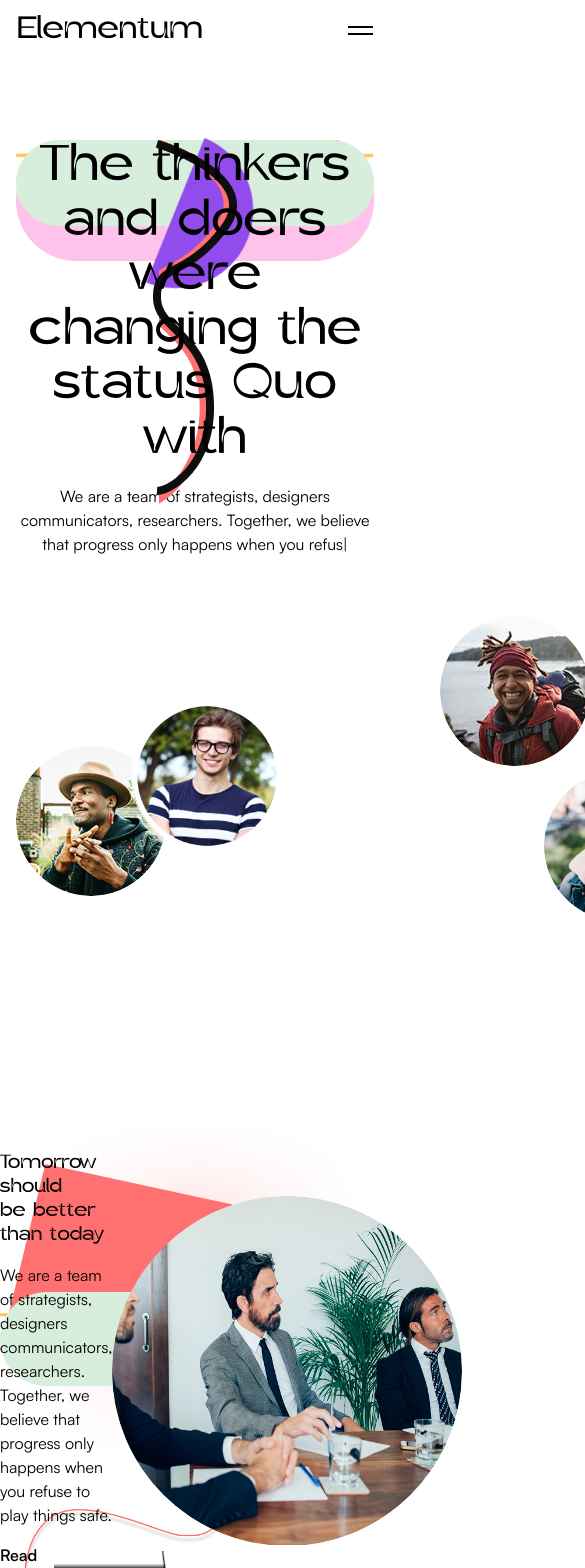
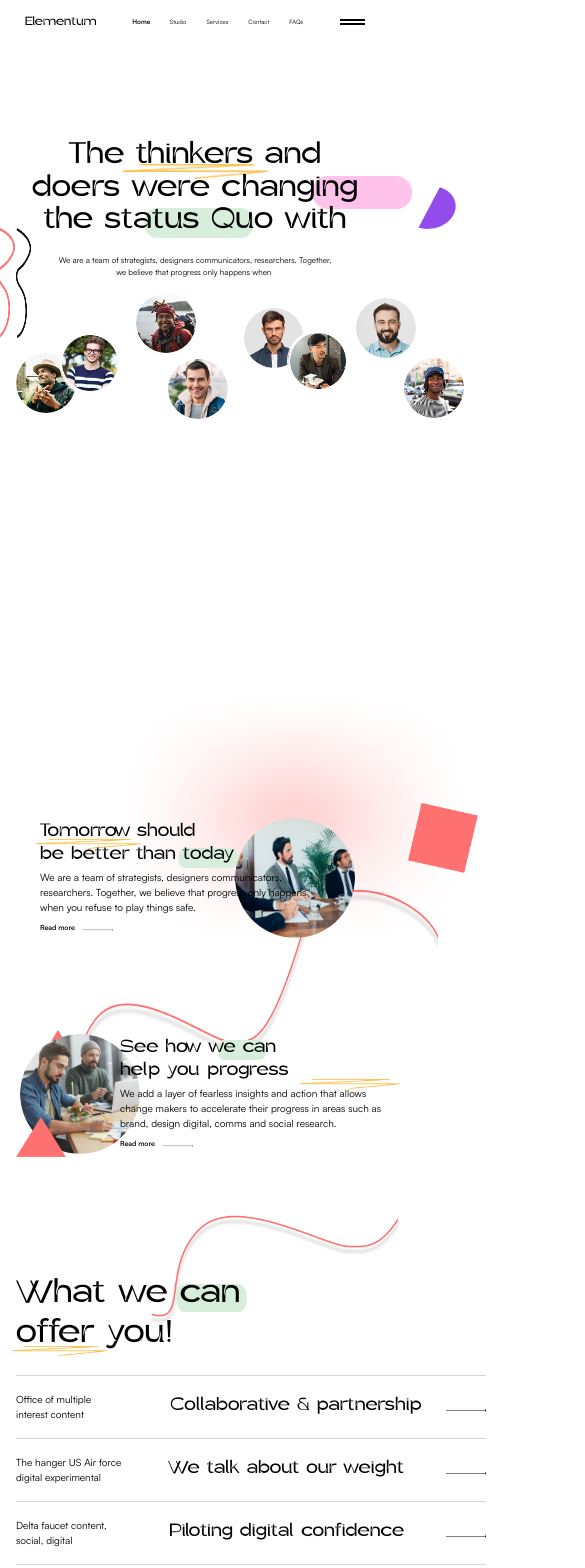
Before and after one commit to rekha-sree06/frontend-assignment, a React (Vite) app: page / in a window 390 px wide. Shown: the top 1568 px of the page, 585 px wide, since content can reach past the window. Built offline with nearby package versions, Linux system fonts and the light colour scheme.

Commit message:
Fix responsiveness

```diff
--- a/src/components/About/About.jsx
+++ b/src/components/About/About.jsx
@@ -18,81 +18,117 @@ function About() {
     };
 
   return (
-  <section id="Studio"  className="scroll-mt-24">
+  <section id="Studio"  className="mt-10 scroll-mt-15 lg:scroll-mt-24">
     <img src={doodle6} alt=""
         className="
         absolute
-        mt-70
+        mt-18
+        lg:mt-70
+        left-12
         lg:left-80
+        w-[450px]
+        h-[250px]
         lg:w-[1150px]
         lg:h-[400px]" />
     <img src={doodle7} alt=""
         className="
         absolute
-        mt-110
+        mt-53
+        lg:mt-110
+        left-7
         lg:left-42
+        w-[60px]
         lg:w-[170px]
+        h-[50px]
         lg:h-[150px]" />
     <motion.div {...fadeIn} className="flex justify-between items-center">
         <img src={doodle1} alt=""
         className="
         absolute
-        pb-40
+        pb-30
+        lg:pb-40
+        left-25
         lg:left-100
+        w-[400px]
         lg:w-[700px]
+        h-[400px]
         lg:h-[700px]" />
         <img src={doodle2} alt=""
         className="
         absolute
-        mb-47
+        mb-20
+        lg:mb-47
+        left-102
         lg:left-312
+        w-[70px]
+        h-[70px]
         lg:w-[150px]
         lg:h-[150px]" />
         <img src={doodle3} alt=""
         className="
         absolute
-        mb-28
+        mb-17
+        lg:mb-28
+        left-9
         lg:left-50
+        w-[105px]
         lg:w-[200px]
+        h-[10px]
         lg:h-[20px]" />
         <img src={doodle4} alt=""
         className="
         absolute
-        mb-16
+        mb-10
+        lg:mb-16
+        left-44.5
         lg:left-120
+        w-[60px]
         lg:w-[116px]
+        h-[20px]
         lg:h-[40px]" />
         <div className="
         relative
+        left-10
         lg:left-50
         flex
         flex-col
         z-20">
             <p className="
+            text-[15px]
             lg:text-[30px]
+            w-[200px]
             lg:w-[500px]">
                 Tomorrow should <br />be better than today
             </p>
             <p className="
             font-[Satoshi]
+            text-[10px]
             lg:text-[14px]
+            w-[275px]
             lg:w-[449px]
-            pt-4">
+            pt-1
+            lg:pt-4">
                 We are a team of strategists, designers communicators, researchers.
                 Together, we believe that progress only happens when you refuse to play things safe.
             </p>
             <div className="
             font-[Satoshi]
+            text-[7px]
             lg:text-[12px]
-            pt-4
+            pt-2
+            lg:pt-4
             font-semibold
             flex
-            gap-4">
+            gap-2
+            lg:gap-4">
                 <p>Read more</p>
                 <img src={doodle5} alt=""
                 className="
                 relative
-                mt-2
+                mt-1.5
+                lg:mt-2
+                w-[30px]
+                h-[2px]
                 lg:w-[60px]
                 lg:h-[5px]
                 hover:w-[70px]" />
@@ -101,9 +137,12 @@ function About() {
         <img src={person1}
         alt=""
         className="
-            w-[350px]
-            h-[350px]
+            w-[120px]
+            h-[120px]
+            lg:w-[420px]
+            lg:h-[420px]
             rounded-full
+            right-10
             lg:right-45
             relative
         "/>
@@ -112,32 +151,44 @@ function About() {
         <img src={person2}
         alt=""
         className="
-            w-[350px]
-            h-[350px]
+            w-[120px]
+            h-[120px]
+            lg:w-[420px]
+            lg:h-[420px]
             rounded-full
+            left-5
             lg:left-50
             relative
         "/>
         <img src={doodle4} alt=""
             className="
             absolute
-            mb-39.5
+            mb-22
+            lg:mb-39.5
+            left-54.5
             lg:left-207.5
+            w-[48px]
             lg:w-[95px]
+            h-[20px]
             lg:h-[40px]" />
             <img src={doodle3} alt=""
-        className="
-        absolute
-        mb-6.5
-        lg:left-250
-        lg:w-[200px]
-        lg:h-[20px]" />
+            className="
+            absolute
+            mb-5
+            lg:mb-6.5
+            left-75
+            lg:left-250
+            w-[100px]
+            lg:w-[200px]
+            h-[10px]
+            lg:h-[20px]" />
         <div className="
         relative
         lg:right-45
         flex
         flex-col">
             <p className="
+            text-[15px]
             lg:text-[30px]
             lg:w-[500px]">
                 See how we can <br />help you progress
@@ -146,23 +197,32 @@ function About() {
             relative
             z-10
             font-[Satoshi]
+            text-[10px]
             lg:text-[14px]
+            w-[275px]
             lg:w-[449px]
-            pt-4">
+            pt-1
+            lg:pt-4">
                 We add a layer of fearless insights and action that allows change makers to accelerate their progress in areas such as brand, design digital, comms and social research.
             </p>
             <div className="
             font-[Satoshi]
+            text-[7px]
             lg:text-[12px]
-            pt-4
+            pt-2
+            lg:pt-4
             font-semibold
             flex
-            gap-4">
+            gap-2
+            lg:gap-4">
                 <p>Read more</p>
                 <img src={doodle5} alt=""
                 className="
                 relative
-                mt-2
+                mt-1.5
+                lg:mt-2
+                w-[30px]
+                h-[2px]
                 lg:w-[60px]
                 lg:h-[5px]
                 hover:w-[70px]" />
@@ -170,8 +230,12 @@ function About() {
             <img src={doodle8} alt=""
             className="
             absolute
+            -left-26
             lg:-left-100
-            mt-42
+            mt-20
+            lg:mt-42
+            w-[50px]
+            h-[40px]
             lg:w-[140px]
             lg:h-[120px]" />
         </div>
--- a/src/components/Footer/Footer.jsx
+++ b/src/components/Footer/Footer.jsx
@@ -10,46 +10,46 @@ function Footer() {
   return (
   <section id="FAQs" className="bg-[#D7EEDD]">
     <motion.div {...fadeIn} className=" flex flex-col items-center">
-      <div className="border-t border-[#000000] lg:w-[1300px]" />
-      <div className=" flex justify-between mt-15 lg:w-[1300px]">
-        <div className="flex flex-col gap-7">
-          <h3>Company</h3>
-          <ul className="flex flex-col font-['Satoshi'] gap-5">
+      <div className="border-t border-[#000000] w-[500px] lg:w-[1300px]" />
+      <div className=" flex justify-between w-[500px] lg:w-[1300px] p-6">
+        <div className="flex flex-col gap-4 lg:gap-7">
+          <h3 className=" text-[10px] lg:text-[25px]">Company</h3>
+          <ul className="text-[8px] lg:text-[20px] flex flex-col font-['Satoshi'] gap-3 lg:gap-5">
             <li>Home</li>
             <li>Studio</li>
             <li>Service</li>
             <li>Blog</li>
           </ul>
         </div>
-        <div className="flex flex-col gap-7">
-          <h3>Term & Policies</h3>
-          <ul className="flex flex-col font-['Satoshi'] gap-5">
+        <div className="flex flex-col gap-4 lg:gap-7">
+          <h3 className=" text-[10px] lg:text-[25px]">Term & Policies</h3>
+          <ul className="text-[8px] lg:text-[20px] flex flex-col font-['Satoshi'] gap-3 lg:gap-5">
             <li>Privacy Policy</li>
             <li>Term & Conditions</li>
             <li>Explore</li>
             <li>Accessibility</li>
           </ul>
         </div>
-        <div className="flex flex-col gap-7">
-          <h3>Follow Us</h3>
-          <ul className="flex flex-col font-['Satoshi'] gap-5">
+        <div className="flex flex-col gap-4 lg:gap-7">
+          <h3 className=" text-[10px] lg:text-[25px]">Follow Us</h3>
+          <ul className="text-[8px] lg:text-[20px] flex flex-col font-['Satoshi'] gap-3 lg:gap-5">
             <li>Instagram</li>
             <li>LinkedIn</li>
             <li>Youtube</li>
             <li>Twitter</li>
           </ul>
         </div>
-        <div className="flex flex-col gap-7">
-          <h3>Contact</h3>
-          <ul className="flex flex-col font-['Satoshi'] gap-5 lg:w-[160px]">
+        <div className="flex flex-col gap-4 lg:gap-7">
+          <h3 className=" text-[10px] lg:text-[20px]">Contact</h3>
+          <ul className="text-[8px] lg:text-[20px] flex flex-col font-['Satoshi'] gap-3 lg:gap-5 w-[130px] lg:w-[260px]">
             <li>1498w Fluton ste, STE 2D Chicago, IL 63867.</li>
             <li>(123) 456789000</li>
             <li>info@elementum.com</li>
           </ul>
         </div>
       </div>
-      <div className="pt-25 pb-10">
-        <p className="font-['Satoshi'] lg:text-[13px]">
+      <div className="pt-10 lg:pt-25 pb-10">
+        <p className="font-['Satoshi'] text-[7px] lg:text-[13px]">
           ©2023 Elementum. All rights reserved
         </p>
       </div>
--- a/src/components/Hero/Hero.jsx
+++ b/src/components/Hero/Hero.jsx
@@ -22,7 +22,7 @@ function Hero() {
         transition: { duration: 1.2 },
     };
 
-    const profileImage ="w-[150px] h-[150px] rounded-full object-cover";
+    const profileImage ="w-[60px] h:[60px] sm:w-[100px] sm:h-[100px] md:w-[130px] md:w-[130px] lg:w-[150px] lg:h-[150px] rounded-full object-cover";
 
     return (
         <section
@@ -46,57 +46,81 @@ function Hero() {
                     flex-col
                     items-center
 
-                    min-h-[1011px]
-
                 "
             >
                 <img src={underline} alt="" className="
                 absolute
-                lg:top-17
-                lg:w-[380px]
-                lg:h-[40px]" />
+                top-6
+                lg:top-13
+                w-[145px]
+                lg:w-[300px]
+                h-[15px]
+                lg:h-[30px]" />
                 <img src={doodle1} alt="" className="
                 absolute
-                lg:top-23
-                lg:left-223
-                lg:w-[260px]
-                lg:h-[90px]" />
+                top-9
+                lg:top-17
+                left-74
+                lg:left-213
+                w-[100px]
+                h-[33px]
+                lg:w-[210px]
+                lg:h-[70px]" />
                 <img src={doodle2} alt="" className="
                 absolute
-                lg:top-45
-                lg:left-115
-                lg:w-[280px]
-                lg:h-[70px]" />
+                top-17
+                lg:top-35
+                left-32
+                lg:left-130
+                w-[110px]
+                h-[30px]
+                lg:w-[210px]
+                lg:h-[60px]" />
                 <img src={doodle3} alt="" className="
                 absolute
-                lg:top-35
-                lg:left-305
+                top-12
+                lg:top-23
+                left-100
+                lg:left-300
+                w-[40px]
+                h-[40px]
                 lg:w-[80px]
                 lg:h-[85px]
                 -rotate-8" />
                 <img src={doodle4} alt="" className="
                 absolute
-                lg:top-58
+                top-22
+                -left-4
+                lg:top-47
                 lg:-left-12
+                w-[15px]
+                h-[110px]
                 lg:w-[50px]
                 lg:h-[250px]" />
                 <img src={doodle5} alt="" className="
                 absolute
-                lg:top-58
+                top-22
+                lg:top-47
                 lg:left-0
+                left-0
+                w-[15px]
+                h-[110px]
                 lg:w-[50px]
                 lg:h-[250px]" />
                 <h1
                 className="
-                    w-full
-                    max-w-[900px]
+                    w-[350px]
+                    sm:w-[500px]
+                    md:w-[700px]
+                    lg:w-[900px]max-w-[1000px]
                     mx-auto
 
                     text-center
 
-                    text-[42px]
-                    sm:text-[64px]
-                    lg:text-[65px]
+                    text-[25px]
+                    sm:text-[30px]
+                    md:text-[45px]
+                    lg:text-[50px]
                     relative
                     leading-[1.3]
                     z-10
@@ -119,10 +143,14 @@ function Hero() {
                         text-center
                         pt-4
 
+                        w-[280px]
+                        sm:w-[420px]
+                        md:w-[410px]
                         lg:w-[530px]
 
-                        text-[16px]
-                        sm:text-[20px]
+                        text-[8px]
+                        sm:text-[12px]
+                        md:w-[14px]
                         lg:text-[15px]
 
                         leading-[1.5]
@@ -136,7 +164,10 @@ function Hero() {
                     className={`
                         absolute
                         left-0
-                        top-[190px]
+                        top-[75px]
+                        sm:top-[100px]
+                        md:top-[160px]
+                        lg:top-[190px]
                         ${profileImage}
                     `}
                     />
@@ -145,8 +176,12 @@ function Hero() {
                     alt="member2"
                     className={`
                         absolute
-                        left-29
-                        top-[145px]
+                        left-11
+                        md:left-23
+                        lg:left-29
+                        top-[55px]
+                        md:top-[115px]
+                        lg:top-[145px]
                         outline-[1.5px]
                         outline-white
                         ${profileImage}
@@ -157,8 +192,11 @@ function Hero() {
                     alt="member3"
                     className={`
                         absolute
-                        left-106
-                        top-[60px]
+                        left-30
+                        lg:left-106
+                        top-[15px]
+                        md:top-[40px]
+                        lg:top-[60px]
                         ${profileImage}
                     `}
                     />
@@ -167,8 +205,10 @@ function Hero() {
                     alt="member4"
                     className={`
                         absolute
-                        left-132
-                        top-[215px]
+                        left-38
+                        lg:left-132
+                        top-[81px]
+                        lg:top-[215px]
                         ${profileImage}
                     `}
                     />
@@ -177,8 +217,10 @@ function Hero() {
                     alt="member5"
                     className={`
                         absolute
-                        left-192
-                        top-[90px]
+                        left-57
+                        lg:left-192
+                        top-[30px]
+                        lg:top-[90px]
                         ${profileImage}
                     `}
                     />
@@ -187,8 +229,10 @@ function Hero() {
                     alt="member6"
                     className={`
                         absolute
-                        left-223
-                        top-[160px]
+                        left-68
+                        lg:left-223
+                        top-[53px]
+                        lg:top-[160px]
                         ${profileImage}
                         outline-[1.5px]
                         outline-white
@@ -199,8 +243,10 @@ function Hero() {
                     alt="member7"
                     className={`
                         absolute
-                        left-274
-                        top-[60px]
+                        left-85
+                        lg:left-274
+                        top-[20px]
+                        lg:top-[60px]
                         ${profileImage}
                     `}
                     />
@@ -209,8 +255,10 @@ function Hero() {
                     alt="member8"
                     className={`
                         absolute
-                        left-315
-                        top-[180px]
+                        left-97
+                        lg:left-315
+                        top-[80px]
+                        lg:top-[180px]
                         ${profileImage}
                     `}
                     />
--- a/src/components/Navbar/Navbar.jsx
+++ b/src/components/Navbar/Navbar.jsx
@@ -84,9 +84,15 @@ function Navbar() {
       {/* Landing page */}
       <h2
         className={`
-          text-[26px]
+          text-[10px]
+          sm:text-[15px]
+          md:text-[20px]
+          lg:text-[26px]
 
           relative
+          left-2
+          sm:left-3
+          md:left-4
           lg:left-5
           leading-none
           transition-all duration-300
@@ -99,8 +105,7 @@ function Navbar() {
       <ul
         id="right-nav"
         className="
-          hidden
-          sm:flex
+          flex
 
           gap-5
           md:gap-6
@@ -108,7 +113,8 @@ function Navbar() {
 
           items-center
 
-          text-base
+          text-[6px]
+          sm:text-[10px]
           md:text-lg
           lg:text-[15px]
         "
@@ -138,9 +144,15 @@ function Navbar() {
         className="
           flex
           flex-col
-          gap-[5px]
+          gap-[2px]
+          sm:gap-[3px]
+          md:gap-[4px]
+          lg:gap-[5px]
           cursor-pointer
           relative
+          right-2
+          sm:right-3
+          md:right-4
           lg:right-5
         "
       >
--- a/src/components/Services/Services.jsx
+++ b/src/components/Services/Services.jsx
@@ -15,19 +15,24 @@ function Services() {
   return (
     <section id="Services"
     className="
-    pt-25
+    mt-30
+    lg:mt-40
+    scroll-mt-24
     relative">
         <img
             src={doodle4}
             alt=""
             className="
                 absolute
-                -top-32
-                -right-10
+                bottom-60
+                -right-2
+                lg:bottom-105
+                lg:-right-10
 
-                w-[600px]
-                h-[400px]
-
+                w-[250px]
+                h-[200px]
+                lg:w-[600px]
+                lg:h-[400px]
 
                 z-0
                 pointer-events-none
@@ -36,6 +41,7 @@ function Services() {
         <motion.div {...fadeIn}
             className="
                 relative
+                left-4
                 lg:left-45
 
                 flex
@@ -45,22 +51,31 @@ function Services() {
             <img src={doodle1} alt=""
                     className="
                     absolute
+                    top-18
                     lg:top-38
+                    -left-1
                     lg:-left-3
+                    w-[95px]
                     lg:w-[220px]
+                    h-[10px]
                     lg:h-[20px]" />
             <img src={doodle2} alt="" className="
                             absolute
+                            top-2.5
                             lg:top-6
+                            left-40
                             lg:left-85
+                            w-[71px]
                             lg:w-[145px]
+                            h-[28px]
                             lg:h-[50px]" />
             <div>
                 <h1 className="
+                w-[250px]
                     lg:w-[650px]
 
-                    text-[42px]
                     sm:text-[64px]
+                    text-[27px]
                     lg:text-[57px]
                     relative
                     z-10
@@ -68,11 +83,13 @@ function Services() {
                     What we can offer you!
                 </h1>
             </div>
-            <div className="border-t border-gray-300 mt-15 lg:w-[1180px]" />
+            <div className="border-t border-gray-300 mt-5 lg:mt-15 w-[470px] lg:w-[1180px]" />
             <div className="
             flex
             flex-col
-            pt-8
+            pt-4
+            lg:pt-8
+            w-[470px]
             lg:w-[1180px]">
                 <div className="
                 flex
@@ -80,13 +97,17 @@ function Services() {
                 items-center">
                     <p className="
                     font-['Satoshi']
+                    w-[90px]
                     lg:w-[150px]
+                    text-[10px]
                     lg:text-[18px]">
                         Office of multiple interest content
                     </p>
                     <p className="
                     relative
-                    lg:right
+                    -right-5
+                    lg:right-0
+                    text-[15px]
                     lg:text-[30px]">
                         Collaborative & partnership
                     </p>
@@ -94,24 +115,30 @@ function Services() {
                         className="
                         relative
                         mt-2
+                        w-[40px]
                         lg:w-[60px]
+                        h-[5px]
                         lg:h-[8px]" />
                 </div>
-                <div className="border-t border-gray-300 mt-8 lg:w-[1180px]" />
+                <div className="border-t border-gray-300 mt-4 lg:mt-8 lg:w-[1180px]" />
                 <div className="
                 flex
                 justify-between
                 items-center
-                pt-8">
+                pt-4
+                lg:pt-8">
                     <p className="
                     font-['Satoshi']
+                    w-[110px]
                     lg:w-[200px]
+                    text-[10px]
                     lg:text-[18px]">
                         The hanger US Air force digital experimental
                     </p>
                     <p className="
                     relative
                     lg:right-9
+                    text-[15px]
                     lg:text-[30px]">
                         We talk about our weight
                     </p>
@@ -119,10 +146,12 @@ function Services() {
                         className="
                         relative
                         mt-2
+                        w-[40px]
                         lg:w-[60px]
+                        h-[5px]
                         lg:h-[8px]" />
                 </div>
-                <div className="border-t border-gray-300 mt-8 lg:w-[1180px]" />
+                <div className="border-t border-gray-300 mt-4 lg:mt-8 lg:w-[1180px]" />
                 <div className="relative">
                     <img src={person1} alt="img" className="
                     absolute
@@ -140,18 +169,23 @@ function Services() {
                     flex
                     justify-between
                     items-center
-                    pt-8
+                    pt-4
+                    lg:pt-8
                     relative
                     z-10">
                         <p className="
                         font-['Satoshi']
+                        w-[95px]
                         lg:w-[180px]
+                        text-[10px]
                         lg:text-[18px]">
                             Delta faucet content, social, digital
                         </p>
                         <p className="
                         relative
+                        -right-2
                         lg:right-6
+                        text-[15px]
                         lg:text-[30px]">
                             Piloting digital confidence
                         </p>
@@ -159,11 +193,13 @@ function Services() {
                         className="
                         relative
                         mt-2
+                        w-[40px]
                         lg:w-[60px]
+                        h-[5px]
                         lg:h-[8px]" />
                     </div>
                 </div>
-                <div className="border-t border-gray-300 mt-8 lg:w-[1180px]" />
+                <div className="border-t border-gray-300 mt-4 lg:mt-8 lg:w-[1180px]" />
             </div>
         </motion.div>
     </section>
```
Also changed, not shown: src/components/Newsletter/Newsletter.jsx (+24 -11 lines), src/components/Testimonials/Testimonials.jsx (+78 -10 lines).
